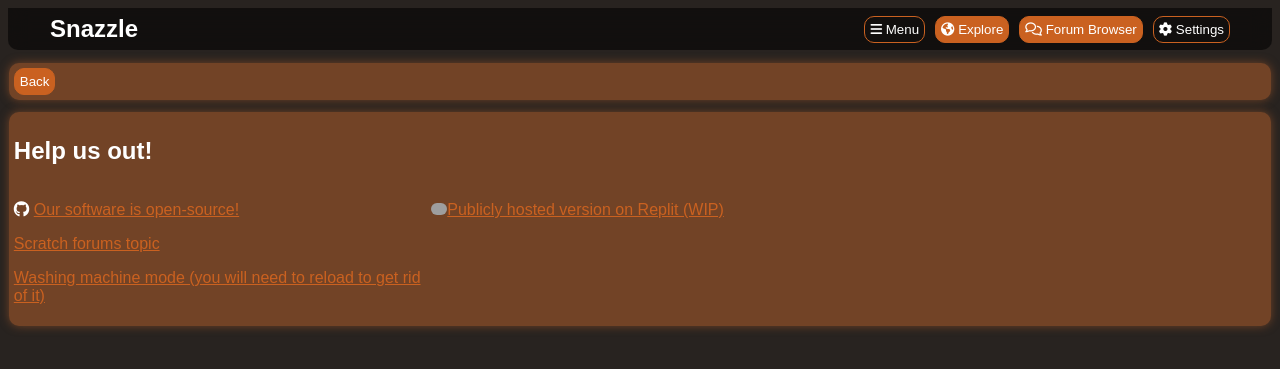
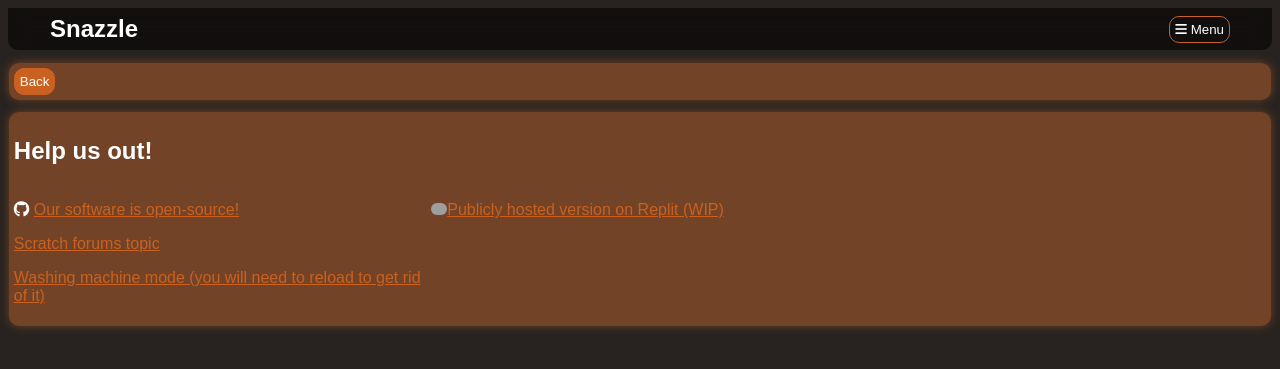
Before and after one commit to SnarpleDev/Snazzle, a Flask app: page /forums/1 in a window 1280 px wide. Shown: the top 369 px of the page. Run offline with Flask 3, Linux system fonts and the light colour scheme; data that the repository does not hold is empty; parts of the project's set-up code (start-up, migrations or seed data) failed here and were passed over; some libraries are stand-ins or nearby versions; some web fonts are replaced; grey boxes are pictures that could not be loaded.

Commit message:
asdfsdfasdf

```diff
--- a/static/master-styles.css
+++ b/static/master-styles.css
@@ -194,6 +194,10 @@ select:hover {
 
 .width-third {
     width: calc(100% / 3) !important;
+}
+
+.width-full {
+    width: 100%;
 }
 
 section {
@@ -451,3 +455,7 @@ textarea {
 .sp-vert.sp-forum.sp-any-height {
     height: 100% !important;
 }
+
+#menu {
+    display: none;
+}
--- a/templates/_banner.html
+++ b/templates/_banner.html
@@ -28,7 +28,7 @@
             <p>If you're more than a casual user of the Scratch website for whatever reason, then you'll like Snazzle.
             </p>
             <p>It's like a giant vat of coffee brewed with ingredients from the Scratch community.</p>
-            <h2>New! We're working on a Svelte version that will be out... whenever!</h2>
+
         </div>
         <section class="width-40 desktop-only">
             <h1>Features of Snazzle</h1>
--- a/templates/_base.html
+++ b/templates/_base.html
@@ -2,8 +2,7 @@
 <html>
 
 <head>
-  <title>Snazzle - {% block title %}A better frontend for Scratch, built by the community, for the community{% endblock
-    %}</title>
+  <title>Snazzle - {% block title %}A better frontend for Scratch, built by the community, for the community{% endblock %}</title>
   <style>
     html {
       scroll-behavior: smooth;
@@ -40,15 +39,19 @@
     <div class="navbar-container">
       <div class="logo"><a href="/">Snazzle</a></div>
       <ul class="nav-links">
-        <li><button class="secondary"><i class="fa-solid fa-bars"></i> <span class="desktop-only">Menu</span></button></li>
-        <li><a href="/trending"><button><i class="fa-solid fa-earth-americas"></i> <span class="desktop-only">Explore</span></button></a></li>
-        <li><a href="/forums"><button><i class="fa-regular fa-comments"></i> <span class="desktop-only">Forum Browser</span></button></a></li>
-        <li><a href="/settings"><button class="secondary"><i class="fa-solid fa-gear"></i> <span class="desktop-only">Settings</span></button></a></li>
+        <li><button class="secondary" onclick="toggleMenu()"><i class="fa-solid fa-bars"></i> <span class="desktop-only">Menu</span></button></li>
         {% if signed_in %}
         <li>
           <a href="/settings"><button class="secondary"><i class="fa-solid fa-user"></i> {{ username }}</button></a>
         </li>
         {% endif %}
+      </ul>
+    </div>
+    <div id="menu">
+      <ul class="no-bullets flex-cont">
+        <li class="width-third"><a href="/trending"><button class="width-full "><i class="fa-solid fa-earth-americas"></i> <span class="desktop-only">Explore</span></button></a></li>
+        <li class="width-third"><a href="/forums">  <button class="width-full "><i class="fa-regular fa-comments"></i> <span class="desktop-only">Forum Browser</span></button></a></li>
+        <li class="width-third"><a href="/settings"><button class="width-full "><i class="fa-solid fa-gear"></i> <span class="desktop-only">Settings</span></button></a></li>
       </ul>
     </div>
   </nav>
@@ -90,6 +93,16 @@
 		})
 	</script>
   {% endif %}
+  <script>
+    function toggleMenu() {
+      let display = document.getElementById("menu").style.display;
+      if (display == "block") {
+        document.getElementById("menu").style.display = "none";
+      } else {
+        document.getElementById("menu").style.display = "block";
+      }
+    }
+  </script>
 </body>
 
 </html>
```
